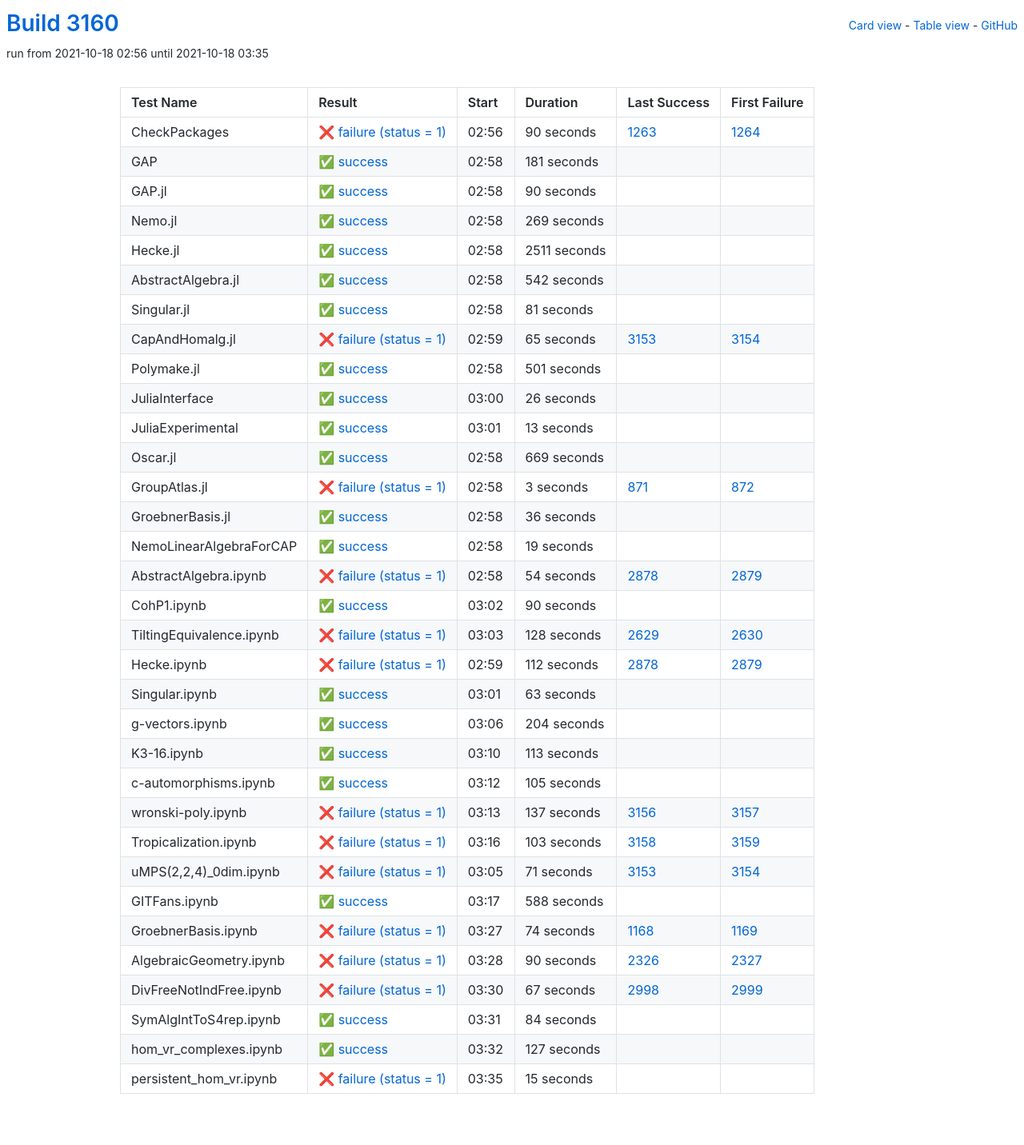
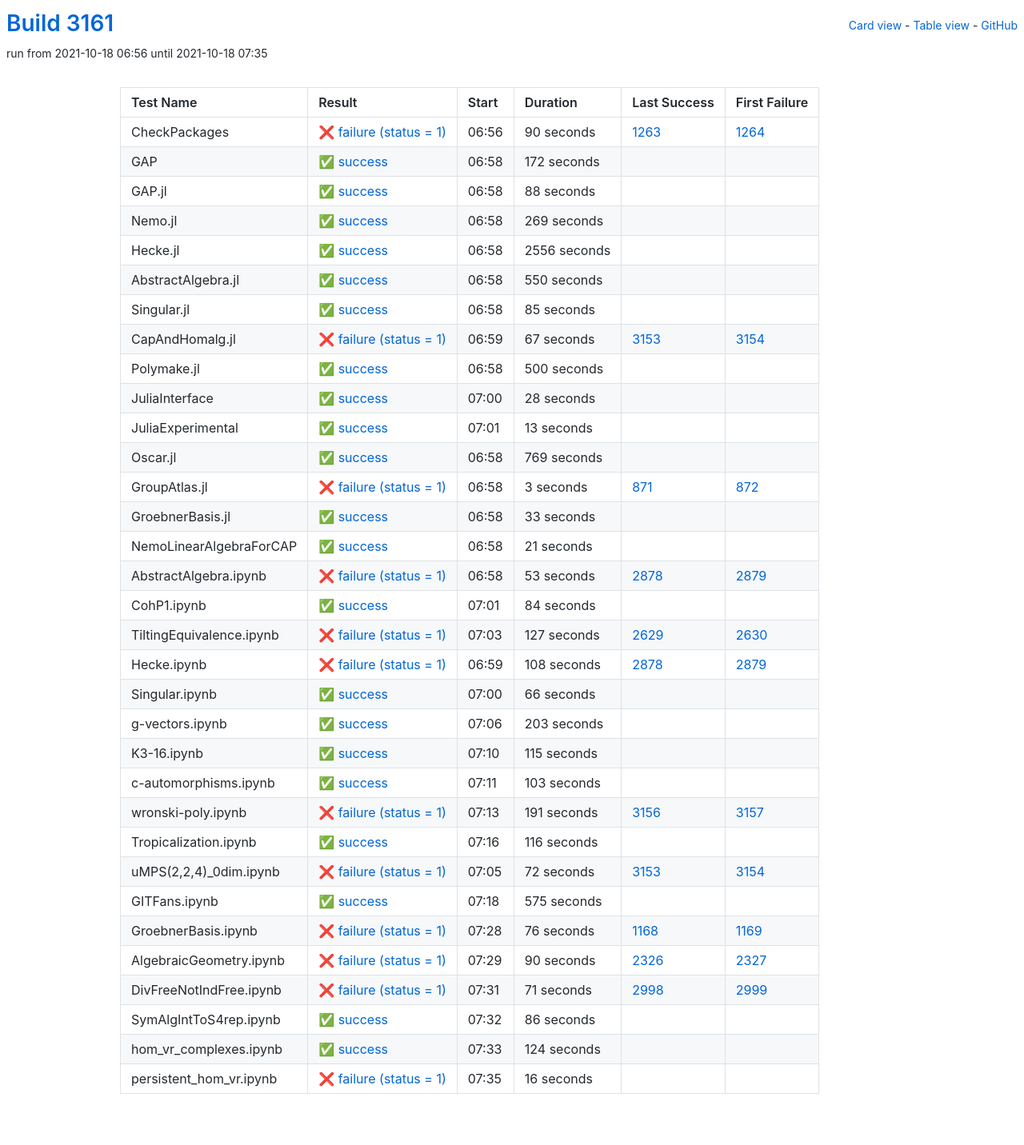
Before and after one commit to oscar-system/oscar-ci-status-stable, a Jekyll site: the page built from table.html, in a window 1280 px wide. Shown: the whole page at 80% size. Built offline with Jekyll 4.4.1, drawn with Linux system fonts in a browser that asks for light colours.

Commit message:
Build #3161

```diff
--- a/_data/ci.yml
+++ b/_data/ci.yml
@@ -1,6 +1,6 @@
 ---
-build: 3160
-build_url: https://oscarci.mathematik.uni-kl.de/job/oscar-stable/3160/
+build: 3161
+build_url: https://oscarci.mathematik.uni-kl.de/job/oscar-stable/3161/
 job: oscar-stable
 organization: oscar-system
 repo: oscar-ci-status-stable
@@ -8,8 +8,8 @@ repourl: https://github.com/oscar-system/oscar-ci-status-stable
 tests:
 - name: CheckPackages
   id: checkpackages
-  log: https://oscarci.mathematik.uni-kl.de/job/oscar-stable/3160/artifact/logs/build-3160/CheckPackages.log
-  start: 2021-10-18 02:56
+  log: https://oscarci.mathematik.uni-kl.de/job/oscar-stable/3161/artifact/logs/build-3161/CheckPackages.log
+  start: 2021-10-18 06:56
   success: false
   exitcode: 1
   status: failure
@@ -20,32 +20,32 @@ tests:
   first_failure_url: https://oscarci.mathematik.uni-kl.de/job/oscar-stable/1264/
 - name: GAP
   id: gap
-  log: https://oscarci.mathematik.uni-kl.de/job/oscar-stable/3160/artifact/logs/build-3160/GAP.log
-  start: 2021-10-18 02:58
+  log: https://oscarci.mathematik.uni-kl.de/job/oscar-stable/3161/artifact/logs/build-3161/GAP.log
+  start: 2021-10-18 06:58
   success: true
   exitcode: 0
   status: success
-  duration: 181
+  duration: 172
   last_success: false
   last_success_url:
   first_failure: false
   first_failure_url:
 - name: GAP.jl
   id: gap-jl
-  log: https://oscarci.mathematik.uni-kl.de/job/oscar-stable/3160/artifact/logs/build-3160/GAP.jl.log
-  start: 2021-10-18 02:58
+  log: https://oscarci.mathematik.uni-kl.de/job/oscar-stable/3161/artifact/logs/build-3161/GAP.jl.log
+  start: 2021-10-18 06:58
   success: true
   exitcode: 0
   status: success
-  duration: 90
+  duration: 88
   last_success: false
   last_success_url:
   first_failure: false
   first_failure_url:
 - name: Nemo.jl
   id: nemo-jl
-  log: https://oscarci.mathematik.uni-kl.de/job/oscar-stable/3160/artifact/logs/build-3160/Nemo.jl.log
-  start: 2021-10-18 02:58
+  log: https://oscarci.mathematik.uni-kl.de/job/oscar-stable/3161/artifact/logs/build-3161/Nemo.jl.log
+  start: 2021-10-18 06:58
   success: true
   exitcode: 0
   status: success
@@ -56,80 +56,80 @@ tests:
   first_failure_url:
 - name: Hecke.jl
   id: hecke-jl
-  log: https://oscarci.mathematik.uni-kl.de/job/oscar-stable/3160/artifact/logs/build-3160/Hecke.jl.log
-  start: 2021-10-18 02:58
+  log: https://oscarci.mathematik.uni-kl.de/job/oscar-stable/3161/artifact/logs/build-3161/Hecke.jl.log
+  start: 2021-10-18 06:58
   success: true
   exitcode: 0
   status: success
-  duration: 2511
+  duration: 2556
   last_success: false
   last_success_url:
   first_failure: false
   first_failure_url:
 - name: AbstractAlgebra.jl
   id: abstractalgebra-jl
-  log: https://oscarci.mathematik.uni-kl.de/job/oscar-stable/3160/artifact/logs/build-3160/AbstractAlgebra.jl.log
-  start: 2021-10-18 02:58
+  log: https://oscarci.mathematik.uni-kl.de/job/oscar-stable/3161/artifact/logs/build-3161/AbstractAlgebra.jl.log
+  start: 2021-10-18 06:58
   success: true
   exitcode: 0
   status: success
-  duration: 542
+  duration: 550
   last_success: false
   last_success_url:
   first_failure: false
   first_failure_url:
 - name: Singular.jl
   id: singular-jl
-  log: https://oscarci.mathematik.uni-kl.de/job/oscar-stable/3160/artifact/logs/build-3160/Singular.jl.log
-  start: 2021-10-18 02:58
+  log: https://oscarci.mathematik.uni-kl.de/job/oscar-stable/3161/artifact/logs/build-3161/Singular.jl.log
+  start: 2021-10-18 06:58
   success: true
   exitcode: 0
   status: success
-  duration: 81
+  duration: 85
   last_success: false
   last_success_url:
   first_failure: false
   first_failure_url:
 - name: CapAndHomalg.jl
   id: capandhomalg-jl
-  log: https://oscarci.mathematik.uni-kl.de/job/oscar-stable/3160/artifact/logs/build-3160/CapAndHomalg.jl.log
-  start: 2021-10-18 02:59
+  log: https://oscarci.mathematik.uni-kl.de/job/oscar-stable/3161/artifact/logs/build-3161/CapAndHomalg.jl.log
+  start: 2021-10-18 06:59
   success: false
   exitcode: 1
   status: failure
-  duration: 65
+  duration: 67
   last_success: 3153
   last_success_url: https://oscarci.mathematik.uni-kl.de/job/oscar-stable/3153/
   first_failure: 3154
   first_failure_url: https://oscarci.mathematik.uni-kl.de/job/oscar-stable/3154/
 - name: Polymake.jl
   id: polymake-jl
-  log: https://oscarci.mathematik.uni-kl.de/job/oscar-stable/3160/artifact/logs/build-3160/Polymake.jl.log
-  start: 2021-10-18 02:58
+  log: https://oscarci.mathematik.uni-kl.de/job/oscar-stable/3161/artifact/logs/build-3161/Polymake.jl.log
+  start: 2021-10-18 06:58
   success: true
   exitcode: 0
   status: success
-  duration: 501
+  duration: 500
   last_success: false
   last_success_url:
   first_failure: false
   first_failure_url:
 - name: JuliaInterface
   id: juliainterface
-  log: https://oscarci.mathematik.uni-kl.de/job/oscar-stable/3160/artifact/logs/build-3160/JuliaInterface.log
-  start: 2021-10-18 03:00
+  log: https://oscarci.mathematik.uni-kl.de/job/oscar-stable/3161/artifact/logs/build-3161/JuliaInterface.log
+  start: 2021-10-18 07:00
   success: true
   exitcode: 0
   status: success
-  duration: 26
+  duration: 28
   last_success: false
   last_success_url:
   first_failure: false
   first_failure_url:
 - name: JuliaExperimental
   id: juliaexperimental
-  log: https://oscarci.mathematik.uni-kl.de/job/oscar-stable/3160/artifact/logs/build-3160/JuliaExperimental.log
-  start: 2021-10-18 03:01
+  log: https://oscarci.mathematik.uni-kl.de/job/oscar-stable/3161/artifact/logs/build-3161/JuliaExperimental.log
+  start: 2021-10-18 07:01
   success: true
   exitcode: 0
   status: success
@@ -140,20 +140,20 @@ tests:
   first_failure_url:
 - name: Oscar.jl
   id: oscar-jl
-  log: https://oscarci.mathematik.uni-kl.de/job/oscar-stable/3160/artifact/logs/build-3160/Oscar.jl.log
-  start: 2021-10-18 02:58
+  log: https://oscarci.mathematik.uni-kl.de/job/oscar-stable/3161/artifact/logs/build-3161/Oscar.jl.log
+  start: 2021-10-18 06:58
   success: true
   exitcode: 0
   status: success
-  duration: 669
+  duration: 769
   last_success: false
   last_success_url:
   first_failure: false
   first_failure_url:
 - name: GroupAtlas.jl
   id: groupatlas-jl
-  log: https://oscarci.mathematik.uni-kl.de/job/oscar-stable/3160/artifact/logs/build-3160/GroupAtlas.jl.log
-  start: 2021-10-18 02:58
+  log: https://oscarci.mathematik.uni-kl.de/job/oscar-stable/3161/artifact/logs/build-3161/GroupAtlas.jl.log
+  start: 2021-10-18 06:58
   success: false
   exitcode: 1
   status: failure
@@ -164,188 +164,188 @@ tests:
   first_failure_url: https://oscarci.mathematik.uni-kl.de/job/oscar-stable/872/
 - name: GroebnerBasis.jl
   id: groebnerbasis-jl
-  log: https://oscarci.mathematik.uni-kl.de/job/oscar-stable/3160/artifact/logs/build-3160/GroebnerBasis.jl.log
-  start: 2021-10-18 02:58
+  log: https://oscarci.mathematik.uni-kl.de/job/oscar-stable/3161/artifact/logs/build-3161/GroebnerBasis.jl.log
+  start: 2021-10-18 06:58
   success: true
   exitcode: 0
   status: success
-  duration: 36
+  duration: 33
   last_success: false
   last_success_url:
   first_failure: false
   first_failure_url:
 - name: NemoLinearAlgebraForCAP
   id: nemolinearalgebraforcap
-  log: https://oscarci.mathematik.uni-kl.de/job/oscar-stable/3160/artifact/logs/build-3160/NemoLinearAlgebraForCAP.log
-  start: 2021-10-18 02:58
+  log: https://oscarci.mathematik.uni-kl.de/job/oscar-stable/3161/artifact/logs/build-3161/NemoLinearAlgebraForCAP.log
+  start: 2021-10-18 06:58
   success: true
   exitcode: 0
   status: success
-  duration: 19
+  duration: 21
   last_success: false
   last_success_url:
   first_failure: false
   first_failure_url:
 - name: AbstractAlgebra.ipynb
   id: abstractalgebra-ipynb
-  log: https://oscarci.mathematik.uni-kl.de/job/oscar-stable/3160/artifact/logs/build-3160/AbstractAlgebra.ipynb.log
-  start: 2021-10-18 02:58
+  log: https://oscarci.mathematik.uni-kl.de/job/oscar-stable/3161/artifact/logs/build-3161/AbstractAlgebra.ipynb.log
+  start: 2021-10-18 06:58
   success: false
   exitcode: 1
   status: failure
-  duration: 54
+  duration: 53
   last_success: 2878
   last_success_url: https://oscarci.mathematik.uni-kl.de/job/oscar-stable/2878/
   first_failure: 2879
   first_failure_url: https://oscarci.mathematik.uni-kl.de/job/oscar-stable/2879/
 - name: CohP1.ipynb
   id: cohp1-ipynb
-  log: https://oscarci.mathematik.uni-kl.de/job/oscar-stable/3160/artifact/logs/build-3160/CohP1.ipynb.log
-  start: 2021-10-18 03:02
+  log: https://oscarci.mathematik.uni-kl.de/job/oscar-stable/3161/artifact/logs/build-3161/CohP1.ipynb.log
+  start: 2021-10-18 07:01
   success: true
   exitcode: 0
   status: success
-  duration: 90
+  duration: 84
   last_success: false
   last_success_url:
   first_failure: false
   first_failure_url:
 - name: TiltingEquivalence.ipynb
   id: tiltingequivalence-ipynb
-  log: https://oscarci.mathematik.uni-kl.de/job/oscar-stable/3160/artifact/logs/build-3160/TiltingEquivalence.ipynb.log
-  start: 2021-10-18 03:03
+  log: https://oscarci.mathematik.uni-kl.de/job/oscar-stable/3161/artifact/logs/build-3161/TiltingEquivalence.ipynb.log
+  start: 2021-10-18 07:03
   success: false
   exitcode: 1
   status: failure
-  duration: 128
+  duration: 127
   last_success: 2629
   last_success_url: https://oscarci.mathematik.uni-kl.de/job/oscar-stable/2629/
   first_failure: 2630
   first_failure_url: https://oscarci.mathematik.uni-kl.de/job/oscar-stable/2630/
 - name: Hecke.ipynb
   id: hecke-ipynb
-  log: https://oscarci.mathematik.uni-kl.de/job/oscar-stable/3160/artifact/logs/build-3160/Hecke.ipynb.log
-  start: 2021-10-18 02:59
+  log: https://oscarci.mathematik.uni-kl.de/job/oscar-stable/3161/artifact/logs/build-3161/Hecke.ipynb.log
+  start: 2021-10-18 06:59
   success: false
   exitcode: 1
   status: failure
-  duration: 112
+  duration: 108
   last_success: 2878
   last_success_url: https://oscarci.mathematik.uni-kl.de/job/oscar-stable/2878/
   first_failure: 2879
   first_failure_url: https://oscarci.mathematik.uni-kl.de/job/oscar-stable/2879/
 - name: Singular.ipynb
   id: singular-ipynb
-  log: https://oscarci.mathematik.uni-kl.de/job/oscar-stable/3160/artifact/logs/build-3160/Singular.ipynb.log
-  start: 2021-10-18 03:01
+  log: https://oscarci.mathematik.uni-kl.de/job/oscar-stable/3161/artifact/logs/build-3161/Singular.ipynb.log
+  start: 2021-10-18 07:00
   success: true
   exitcode: 0
   status: success
-  duration: 63
+  duration: 66
   last_success: false
   last_success_url:
   first_failure: false
   first_failure_url:
 - name: g-vectors.ipynb
   id: g-vectors-ipynb
-  log: https://oscarci.mathematik.uni-kl.de/job/oscar-stable/3160/artifact/logs/build-3160/g-vectors.ipynb.log
-  start: 2021-10-18 03:06
+  log: https://oscarci.mathematik.uni-kl.de/job/oscar-stable/3161/artifact/logs/build-3161/g-vectors.ipynb.log
+  start: 2021-10-18 07:06
   success: true
   exitcode: 0
   status: success
-  duration: 204
+  duration: 203
   last_success: false
   last_success_url:
   first_failure: false
   first_failure_url:
 - name: K3-16.ipynb
   id: k3-16-ipynb
-  log: https://oscarci.mathematik.uni-kl.de/job/oscar-stable/3160/artifact/logs/build-3160/K3-16.ipynb.log
-  start: 2021-10-18 03:10
+  log: https://oscarci.mathematik.uni-kl.de/job/oscar-stable/3161/artifact/logs/build-3161/K3-16.ipynb.log
+  start: 2021-10-18 07:10
   success: true
   exitcode: 0
   status: success
-  duration: 113
+  duration: 115
   last_success: false
   last_success_url:
   first_failure: false
   first_failure_url:
 - name: c-automorphisms.ipynb
   id: c-automorphisms-ipynb
-  log: https://oscarci.mathematik.uni-kl.de/job/oscar-stable/3160/artifact/logs/build-3160/c-automorphisms.ipynb.log
-  start: 2021-10-18 03:12
+  log: https://oscarci.mathematik.uni-kl.de/job/oscar-stable/3161/artifact/logs/build-3161/c-automorphisms.ipynb.log
+  start: 2021-10-18 07:11
   success: true
   exitcode: 0
   status: success
-  duration: 105
+  duration: 103
   last_success: false
   last_success_url:
   first_failure: false
   first_failure_url:
 - name: wronski-poly.ipynb
   id: wronski-poly-ipynb
-  log: https://oscarci.mathematik.uni-kl.de/job/oscar-stable/3160/artifact/logs/build-3160/wronski-poly.ipynb.log
-  start: 2021-10-18 03:13
+  log: https://oscarci.mathematik.uni-kl.de/job/oscar-stable/3161/artifact/logs/build-3161/wronski-poly.ipynb.log
+  start: 2021-10-18 07:13
   success: false
   exitcode: 1
   status: failure
-  duration: 137
+  duration: 191
   last_success: 3156
   last_success_url: https://oscarci.mathematik.uni-kl.de/job/oscar-stable/3156/
   first_failure: 3157
   first_failure_url: https://oscarci.mathematik.uni-kl.de/job/oscar-stable/3157/
 - name: Tropicalization.ipynb
   id: tropicalization-ipynb
-  log: https://oscarci.mathematik.uni-kl.de/job/oscar-stable/3160/artifact/logs/build-3160/Tropicalization.ipynb.log
-  start: 2021-10-18 03:16
+  log: https://oscarci.mathematik.uni-kl.de/job/oscar-stable/3161/artifact/logs/build-3161/Tropicalization.ipynb.log
+  start: 2021-10-18 07:16
+  success: true
+  exitcode: 0
+  status: success
+  duration: 116
+  last_success: false
+  last_success_url:
+  first_failure: false
+  first_failure_url:
+- name: uMPS(2,2,4)_0dim.ipynb
+  id: umps-2-2-4-0dim-ipynb
+  log: https://oscarci.mathematik.uni-kl.de/job/oscar-stable/3161/artifact/logs/build-3161/uMPS-2-2-4-_0dim.ipynb.log
+  start: 2021-10-18 07:05
   success: false
   exitcode: 1
   status: failure
-  duration: 103
-  last_success: 3158
-  last_success_url: https://oscarci.mathematik.uni-kl.de/job/oscar-stable/3158/
-  first_failure: 3159
-  first_failure_url: https://oscarci.mathematik.uni-kl.de/job/oscar-stable/3159/
-- name: uMPS(2,2,4)_0dim.ipynb
-  id: umps-2-2-4-0dim-ipynb
-  log: https://oscarci.mathematik.uni-kl.de/job/oscar-stable/3160/artifact/logs/build-3160/uMPS-2-2-4-_0dim.ipynb.log
-  start: 2021-10-18 03:05
-  success: false
-  exitcode: 1
-  status: failure
-  duration: 71
+  duration: 72
   last_success: 3153
   last_success_url: https://oscarci.mathematik.uni-kl.de/job/oscar-stable/3153/
   first_failure: 3154
   first_failure_url: https://oscarci.mathematik.uni-kl.de/job/oscar-stable/3154/
 - name: GITFans.ipynb
   id: gitfans-ipynb
-  log: https://oscarci.mathematik.uni-kl.de/job/oscar-stable/3160/artifact/logs/build-3160/GITFans.ipynb.log
-  start: 2021-10-18 03:17
+  log: https://oscarci.mathematik.uni-kl.de/job/oscar-stable/3161/artifact/logs/build-3161/GITFans.ipynb.log
+  start: 2021-10-18 07:18
   success: true
   exitcode: 0
   status: success
-  duration: 588
+  duration: 575
   last_success: false
   last_success_url:
   first_failure: false
   first_failure_url:
 - name: GroebnerBasis.ipynb
   id: groebnerbasis-ipynb
-  log: https://oscarci.mathematik.uni-kl.de/job/oscar-stable/3160/artifact/logs/build-3160/GroebnerBasis.ipynb.log
-  start: 2021-10-18 03:27
+  log: https://oscarci.mathematik.uni-kl.de/job/oscar-stable/3161/artifact/logs/build-3161/GroebnerBasis.ipynb.log
+  start: 2021-10-18 07:28
   success: false
   exitcode: 1
   status: failure
-  duration: 74
+  duration: 76
   last_success: 1168
   last_success_url: https://oscarci.mathematik.uni-kl.de/job/oscar-stable/1168/
   first_failure: 1169
   first_failure_url: https://oscarci.mathematik.uni-kl.de/job/oscar-stable/1169/
 - name: AlgebraicGeometry.ipynb
   id: algebraicgeometry-ipynb
-  log: https://oscarci.mathematik.uni-kl.de/job/oscar-stable/3160/artifact/logs/build-3160/AlgebraicGeometry.ipynb.log
-  start: 2021-10-18 03:28
+  log: https://oscarci.mathematik.uni-kl.de/job/oscar-stable/3161/artifact/logs/build-3161/AlgebraicGeometry.ipynb.log
+  start: 2021-10-18 07:29
   success: false
   exitcode: 1
   status: failure
@@ -356,48 +356,48 @@ tests:
   first_failure_url: https://oscarci.mathematik.uni-kl.de/job/oscar-stable/2327/
 - name: DivFreeNotIndFree.ipynb
   id: divfreenotindfree-ipynb
-  log: https://oscarci.mathematik.uni-kl.de/job/oscar-stable/3160/artifact/logs/build-3160/DivFreeNotIndFree.ipynb.log
-  start: 2021-10-18 03:30
+  log: https://oscarci.mathematik.uni-kl.de/job/oscar-stable/3161/artifact/logs/build-3161/DivFreeNotIndFree.ipynb.log
+  start: 2021-10-18 07:31
   success: false
   exitcode: 1
   status: failure
-  duration: 67
+  duration: 71
   last_success: 2998
   last_success_url: https://oscarci.mathematik.uni-kl.de/job/oscar-stable/2998/
   first_failure: 2999
   first_failure_url: https://oscarci.mathematik.uni-kl.de/job/oscar-stable/2999/
 - name: SymAlgIntToS4rep.ipynb
   id: symalginttos4rep-ipynb
-  log: https://oscarci.mathematik.uni-kl.de/job/oscar-stable/3160/artifact/logs/build-3160/SymAlgIntToS4rep.ipynb.log
-  start: 2021-10-18 03:31
+  log: https://oscarci.mathematik.uni-kl.de/job/oscar-stable/3161/artifact/logs/build-3161/SymAlgIntToS4rep.ipynb.log
+  start: 2021-10-18 07:32
   success: true
   exitcode: 0
   status: success
-  duration: 84
+  duration: 86
   last_success: false
   last_success_url:
   first_failure: false
   first_failure_url:
 - name: hom_vr_complexes.ipynb
   id: hom-vr-complexes-ipynb
-  log: https://oscarci.mathematik.uni-kl.de/job/oscar-stable/3160/artifact/logs/build-3160/hom_vr_complexes.ipynb.log
-  start: 2021-10-18 03:32
+  log: https://oscarci.mathematik.uni-kl.de/job/oscar-stable/3161/artifact/logs/build-3161/hom_vr_complexes.ipynb.log
+  start: 2021-10-18 07:33
   success: true
   exitcode: 0
   status: success
-  duration: 127
+  duration: 124
   last_success: false
   last_success_url:
   first_failure: false
   first_failure_url:
 - name: persistent_hom_vr.ipynb
   id: persistent-hom-vr-ipynb
-  log: https://oscarci.mathematik.uni-kl.de/job/oscar-stable/3160/artifact/logs/build-3160/persistent_hom_vr.ipynb.log
-  start: 2021-10-18 03:35
+  log: https://oscarci.mathematik.uni-kl.de/job/oscar-stable/3161/artifact/logs/build-3161/persistent_hom_vr.ipynb.log
+  start: 2021-10-18 07:35
   success: false
   exitcode: 1
   status: failure
-  duration: 15
+  duration: 16
   last_success: false
   last_success_url:
   first_failure: false
```
Also changed, not shown: README.md.
